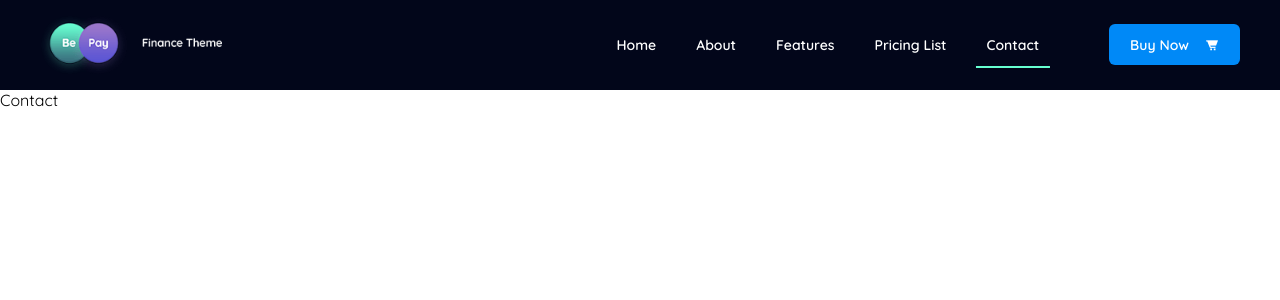
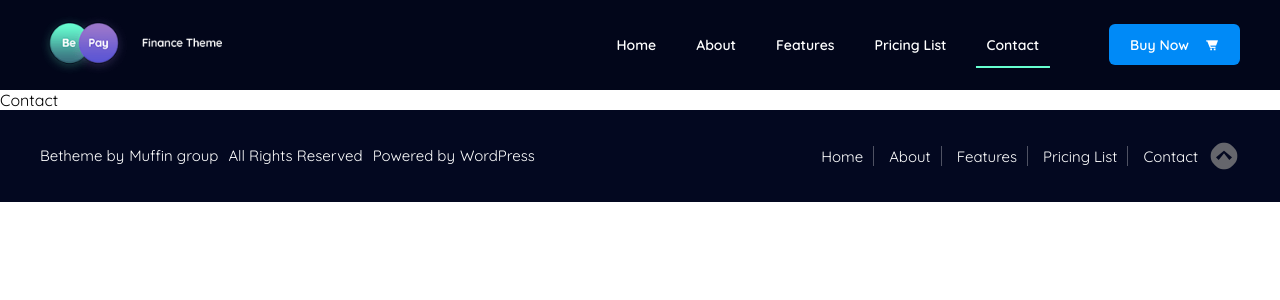
Before and after one commit to serhatbek/be-pay-demo, a React (Vite) app: page /be-pay-demo/contact in a window 1280 px wide. Shown: the top 300 px of the page. Built offline with nearby package versions, Linux system fonts and the light colour scheme.

Commit message:
add footer and styling

```diff
--- a/src/assets/css/settings/_colors.scss
+++ b/src/assets/css/settings/_colors.scss
@@ -1,5 +1,5 @@
 $blue-one: #008af7;
-$blue-two: #0089f7;
+$blue-two: #0d78d0;
 
 $purple-one: #5c56d4;
 $purple-two: #9c78ca;
--- a/src/assets/data/footer.js
+++ b/src/assets/data/footer.js
@@ -4,9 +4,10 @@ export const footerItems = {
     text: 'Muffin group',
   },
   wordpress: {
-    url: 'WordPress',
-    text: 'https://wordpress.org/',
+    url: 'https://wordpress.org/',
+    text: 'WordPress',
   },
+
   navItems: [
     {
       title: 'Home',
--- a/src/components/Button/Button.scss
+++ b/src/components/Button/Button.scss
@@ -5,13 +5,21 @@
   display: inline-flex;
   align-items: center;
   justify-content: center;
-  background-color: c.$blue-two;
   color: c.$light-one;
   font-size: 14px;
   font-weight: 600;
   font-family: inherit;
   padding: 10px 20px;
   height: 41px;
+  transition: all 0.3s ease-in-out;
+
+  &--blue {
+    background-color: c.$blue-one;
+
+    &:hover {
+      background-color: c.$blue-two;
+    }
+  }
 
   &--left-icon {
     > span {
--- a/src/components/Footer/Footer.jsx
+++ b/src/components/Footer/Footer.jsx
@@ -1,7 +1,59 @@
+import { Link, NavLink } from 'react-router-dom';
 import './Footer.scss';
+import { footerItems } from '../../assets/data/footer';
+import { nanoid } from 'nanoid';
+import Icon from '../Icon/Icon';
 
 const Footer = () => {
-  return <div>Footer</div>;
+  const { muffin, wordpress, navItems } = footerItems;
+
+  const scrollToTop = () => {
+    window.scrollTo({
+      top: 0,
+      behavior: 'smooth',
+    });
+    console.log('scroll to top');
+  };
+
+  return (
+    <footer className='footer'>
+      <div className='container'>
+        <div className='footer__copyright'>
+          <div>
+            <span>Betheme by</span>
+            <Link target='_blank' to={muffin.url}>
+              {muffin.text}
+            </Link>
+          </div>
+          <span>All Rights Reserved</span>
+          <div>
+            <span>Powered by</span>
+            <Link target='_blank' to={wordpress.url}>
+              {wordpress.text}
+            </Link>
+          </div>
+        </div>
+
+        <nav className='footer__menu'>
+          <ul>
+            {navItems?.map((item) => (
+              <li key={nanoid()}>
+                <NavLink to={item.link} end>
+                  {item.title}
+                </NavLink>
+              </li>
+            ))}
+          </ul>
+          <Icon
+            className='footer__menu__scroll-icon'
+            icon='chevron-up-circle'
+            onClick={scrollToTop}
+            size={32}
+          />
+        </nav>
+      </div>
+    </footer>
+  );
 };
 
 export default Footer;
--- a/src/components/Footer/Footer.scss
+++ b/src/components/Footer/Footer.scss
@@ -0,0 +1,78 @@
+@use '../../assets/css/common.scss' as c;
+
+.footer {
+  $self: &;
+  background-color: c.$dark-four;
+  padding: 30px 0;
+
+  .container {
+    display: flex;
+    align-items: center;
+    justify-content: space-between;
+    color: c.$light-one;
+
+    #{$self}__copyright {
+      display: flex;
+      font-size: 15px;
+
+      > span {
+        margin: 0 10px;
+        display: inline-block;
+
+        &::before {
+          content: '';
+          width: 2px;
+          height: 100%;
+          background-color: c.$light-one;
+        }
+      }
+
+      > div {
+        a {
+          color: c.$light-one;
+          margin-left: 5px;
+
+          &:hover {
+            color: c.$yellow-one;
+            text-decoration: underline;
+          }
+        }
+      }
+    }
+
+    #{$self}__menu {
+      display: flex;
+      align-items: center;
+      ul {
+        display: flex;
+        li {
+          a {
+            font-size: 15px;
+            color: c.$light-one;
+            margin-left: 5px;
+            padding: 10px;
+
+            &:hover {
+              color: c.$yellow-one;
+              text-decoration: underline;
+            }
+          }
+
+          &:not(:last-child) {
+            border-right: 1px solid rgba(c.$light-one, $alpha: 0.3);
+          }
+        }
+      }
+
+      &__scroll-icon {
+        color: c.$light-six;
+        cursor: pointer;
+        transition: all 0.2s ease-in-out;
+
+        &:hover {
+          color: c.$light-four;
+        }
+      }
+    }
+  }
+}
--- a/src/components/Header/Header.jsx
+++ b/src/components/Header/Header.jsx
@@ -43,7 +43,7 @@ const Header = () => {
               );
             })}
           </ul>
-          <Button className='header__action' iconRight='cart'>
+          <Button className='ant-btn--blue header__action' iconRight='cart'>
             {btn.text}
           </Button>
           <div className='bg-overlay'></div>
--- a/src/components/index.jsx
+++ b/src/components/index.jsx
@@ -1,3 +1,4 @@
 export { default as Header } from './Header/Header';
+export { default as Footer } from './Footer/Footer';
 export { default as Button } from './Button/Button';
 export { default as Icon } from './Icon/Icon';
--- a/src/pages/Layout/Layout.jsx
+++ b/src/pages/Layout/Layout.jsx
@@ -1,5 +1,5 @@
 import { Outlet } from 'react-router-dom';
-import { Header } from '../../components';
+import { Footer, Header } from '../../components';
 
 const Layout = () => {
   return (
@@ -8,6 +8,7 @@ const Layout = () => {
       <main>
         <Outlet />
       </main>
+      <Footer />
     </>
   );
 };
```
